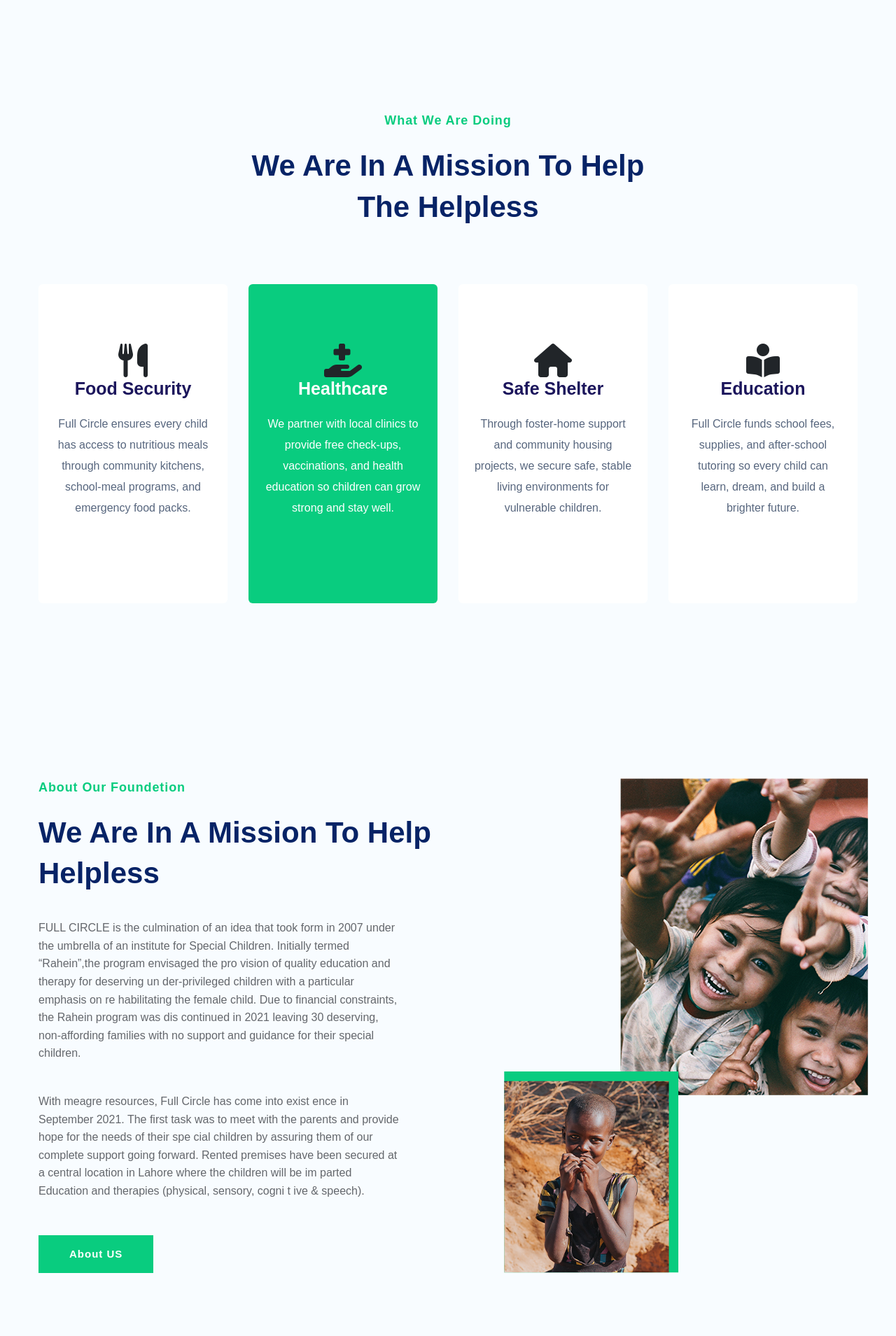
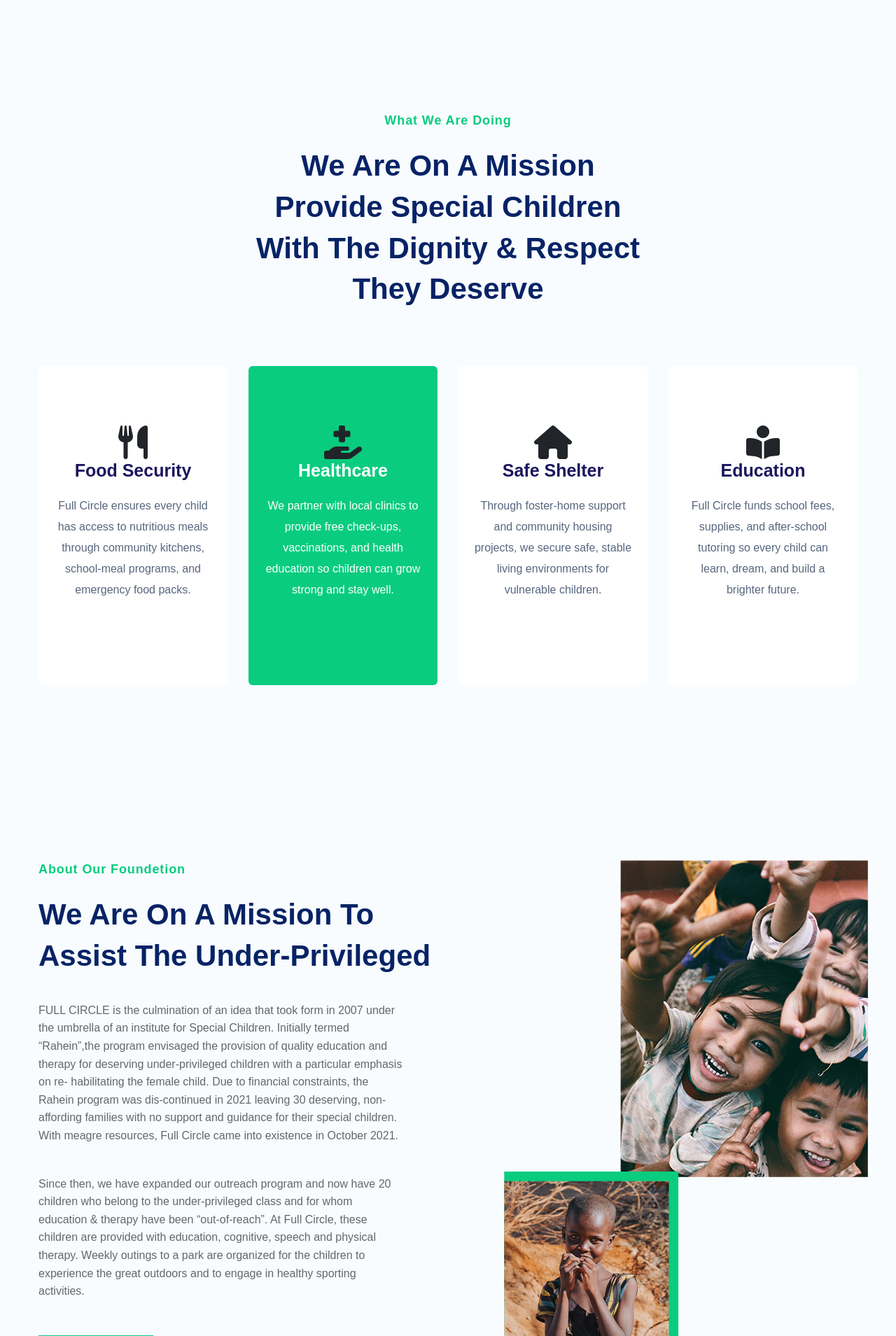
Before and after one commit to SFARPak/Full-Circle, a Django app: page / in a window 1280 px wide. Shown: the part 1120-3029 px from the top of the page at 70% size. Run offline with Django 5.2, Linux system fonts and the light colour scheme; some libraries are stand-ins or nearby versions; some web fonts are replaced.

Commit message:
chnanges

```diff
--- a/home/urls.py
+++ b/home/urls.py
@@ -7,7 +7,7 @@ urlpatterns = [
     path('about/',     views.about,         name='about'),
     path('blog/',      views.blog,          name='blog'),
     path('blog-details/', views.blog_details, name='blog_details'),
-    path('contact/',   views.contact,       name='contact'),
+        path('contact/', views.contact_view, name='contact'),
     path('elements/',  views.elements,      name='elements'),
     path('events/',    views.events,        name='events'),
     path('program/',   views.program,       name='program'),
--- a/home/views.py
+++ b/home/views.py
@@ -13,8 +13,45 @@ def blog(request):
 def blog_details(request):
     return render(request, 'templates/blog_details.html')
 
-def contact(request):
-    return render(request, 'templates/contact.html')
+# app/views.py
+from django.conf import settings
+from django.core.mail import send_mail
+from django.shortcuts import render, redirect
+from django.contrib import messages
+from .forms import ContactForm
+
+
+def contact_view(request):
+    if request.method == 'POST':
+        form = ContactForm(request.POST)
+        if form.is_valid():
+            name = form.cleaned_data['name']
+            email = form.cleaned_data['email']
+            subject = form.cleaned_data['subject'] or 'Contact Form Submission'
+            message = form.cleaned_data['message']
+
+            full_message = (
+                f"You have a new contact form submission:\n\n"
+                f"Name: {name}\n"
+                f"Email: {email}\n"
+                f"Subject: {subject}\n\n"
+                f"Message:\n{message}"
+            )
+
+            send_mail(
+                subject,
+                full_message,
+                settings.DEFAULT_FROM_EMAIL,
+                [settings.CONTACT_RECIPIENT_EMAIL],
+                fail_silently=False,
+            )
+
+            messages.success(request, 'Thank you! Your message has been sent.')
+            return redirect('contact')
+    else:
+        form = ContactForm()
+
+    return render(request, 'templates/contact.html', {'form': form})
 
 def elements(request):
     return render(request, 'templates/elements.html')
--- a/templates/base.html
+++ b/templates/base.html
@@ -51,7 +51,7 @@
                             <div class="row d-flex justify-content-between align-items-center">
                                 <div class="header-info-left d-flex">
                                     <ul>
-                                        <li>Phone: +92-301-846-6621
+                                        <li>Phone:
                                           +92-309-537-4626</li>
                                         <li>Email: info@fullcircle.org.pk </li>
                                     </ul>
@@ -99,7 +99,7 @@ fullcirclepakistan "><i class="fab fa-facebook-f"></i></a></li>
                                   >
                                   <!-- Site title -->
                                   <a href="{% url 'index' %}">
-                                    <h1 style="font-size:30px; font-weight:bold; margin:10;">Full Circle</h1>
+                                    <h1 style="font-size:30px; font-weight:bold; margin:10;">Full Circle Foundation</h1>
                                   </a>
                                 </div>
                               </div>
@@ -163,7 +163,7 @@ fullcirclepakistan "><i class="fab fa-facebook-f"></i></a></li>
                                         <li>
                                             <p> House # 470, Q Block, Model Town Extension, Lahore, Pakistan.</p>
                                         </li>
-                                        <li><a href="#">Phone : +92-301-846-6621
+                                        <li><a href="#">Phone : +92-309-537-4626
                                           </a></li>
                                         <li><a href="#">Email : info@fullcircle.org.pk </a></li>
                                     </ul>
--- a/templates/index.html
+++ b/templates/index.html
@@ -13,10 +13,11 @@
                     <div class="row">
                         <div class="col-xl-6 col-lg-6 col-md-8 col-sm-10">
                             <div class="hero__caption">
-                                <h1 data-animation="fadeInUp" data-delay=".6s">Our Helping to<br> the world.</h1>
-                                <P data-animation="fadeInUp" data-delay=".8s " style="font-size: 16px"> “Life’s most persistent and urgent question is, What are you doing for
-                                    others?”
-                                    Martin Luther King, Jr. </P>
+                                <h1 data-animation="fadeInUp" data-delay=".6s">Educating the <br> Children</h1>
+                                <P data-animation="fadeInUp" data-delay=".8s " style="font-size: 16px"> “There is not the slightest shame in asking your community’s institutions for help to
+                                    educate your children or for their health. Your children are the children of the
+                                    community. They are the citizens of the future…
+                                    Haji Dawood Adamjee </P>
                                 <!-- Hero-btn -->
                                 <div class="hero__btn">
                                     <a href="{%url 'donate'%}" class="btn hero-btn mb-10"  data-animation="fadeInLeft" data-delay=".8s">Donate</a>
@@ -64,7 +65,8 @@
                     <!-- Section Tittle -->
                     <div class="section-tittle text-center mb-80">
                         <span>What we are doing</span>
-                        <h2>We Are In A Mission To Help The Helpless</h2>
+                        <h2>We are on a mission provide Special Children with the dignity &amp;
+                            respect they deserve</h2>
                     </div>
                 </div>
             </div>
@@ -132,27 +134,24 @@
                     <div class="about-caption mb-50">
                         <!-- Section Tittle -->
                         <div class="section-tittle mb-35">
-                            <span>About our foundetion</span>
-                            <h2>We Are In A Mission To  Help Helpless</h2>
+                            <span>About our Foundetion</span>
+                            <h2>We Are On A Mission To
+                                Assist the Under-privileged</h2>
                         </div>
-                        <p>FULL CIRCLE is the culmination of an idea that took
-                            form in 2007 under the umbrella of an institute for Special
-                            Children.  Initially termed “Rahein”,the program envisaged the pro
-                            vision of quality education and therapy for deserving un
-                            der-privileged children with a particular emphasis on re
-                            habilitating the female child. Due to financial constraints, the Rahein program was dis
-                            continued in 2021 leaving 30 deserving, non-affording
-                            families with no support and guidance for their special
-                            children. </p>
-                        <p>With meagre resources, Full Circle has come into exist
-                            ence in September 2021.  The first task was to meet with
-                            the parents and provide hope for the needs of their spe
-                            cial children by assuring them of our complete support
-                            going forward.  Rented premises have been secured at a
-                            central location in Lahore where the children will be im
-                            parted Education and therapies (physical, sensory, cogni
-                            t
-                             ive & speech). </p>
+                        <p>FULL CIRCLE is the culmination of an idea that took form in 2007 under the
+                            umbrella of an institute for Special Children. Initially termed “Rahein”,the
+                            program envisaged the provision of quality education and therapy for
+                            deserving under-privileged children with a particular emphasis on re-
+                            habilitating the female child. Due to financial constraints, the Rahein
+                            program was dis-continued in 2021 leaving 30 deserving, non-affording
+                            families with no support and guidance for their special children.
+                            With meagre resources, Full Circle came into existence in October 2021. </p>
+                        <p>Since then, we have expanded our outreach program and now have 20
+                            children who belong to the under-privileged class and for whom education &amp;
+                            therapy have been “out-of-reach”. At Full Circle, these children are provided
+                            with education, cognitive, speech and physical therapy. Weekly outings to a
+                            park are organized for the children to experience the great outdoors and to
+                            engage in healthy sporting activities. </p>
                     </div>
                     <a href="{%url 'about'%}" class="btn">About US</a>
                 </div>
@@ -273,7 +272,7 @@
                 <div class="col-xl-7 col-lg-9 col-md-10 col-sm-12">
                     <!-- Section Tittle -->
                     <div class="section-tittle text-center mb-80">
-                        <span>What we are boing</span>
+                        <span>What we are Doing</span>
                         <h2>We arrange many social events for charity donations</h2>
                     </div>
                 </div>
```
Also changed, not shown: charity/settings.py (+13 -0 lines), home/forms.py (added, +21 -0 lines), templates/about.html (+14 -24 lines), templates/contact.html (+26 -24 lines).
